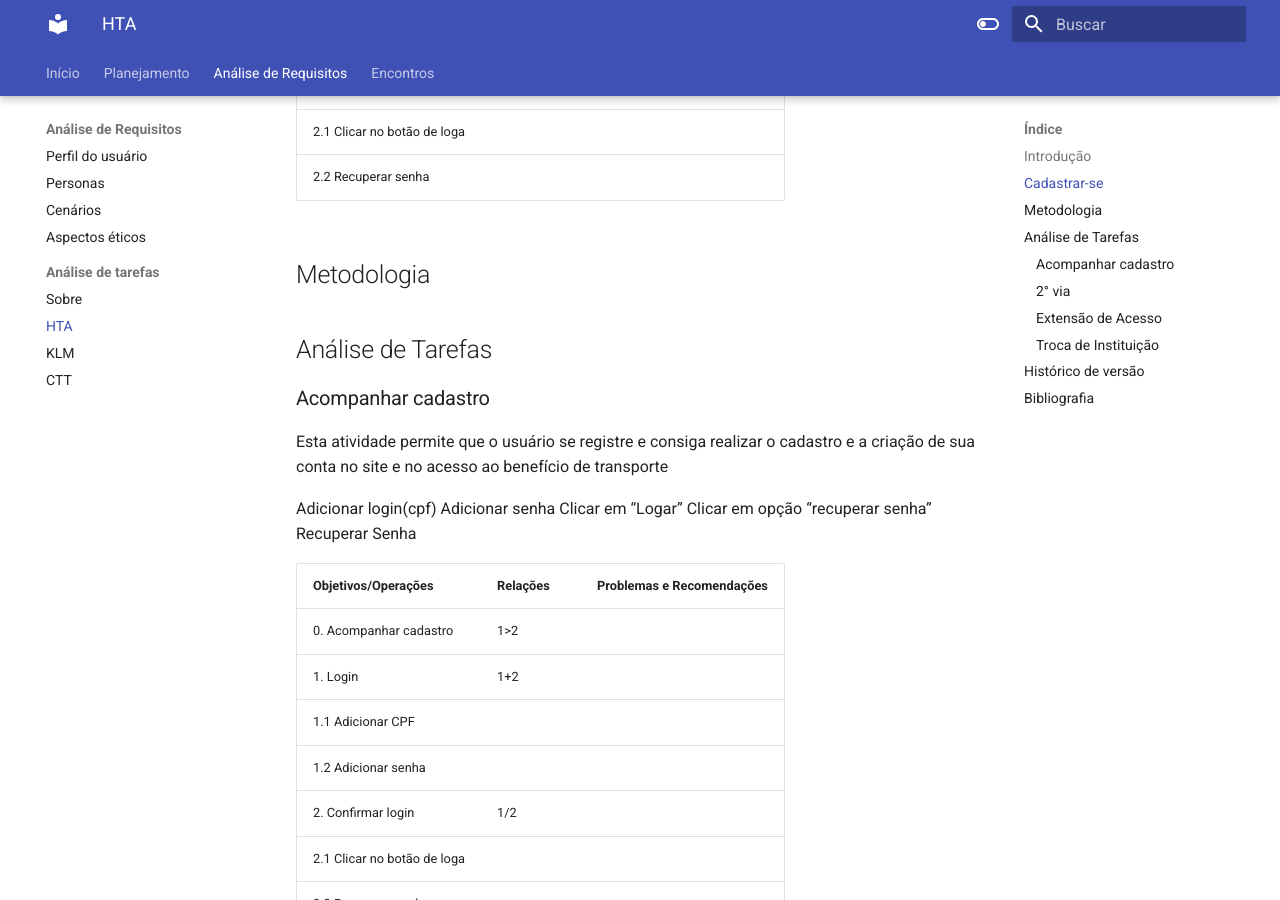
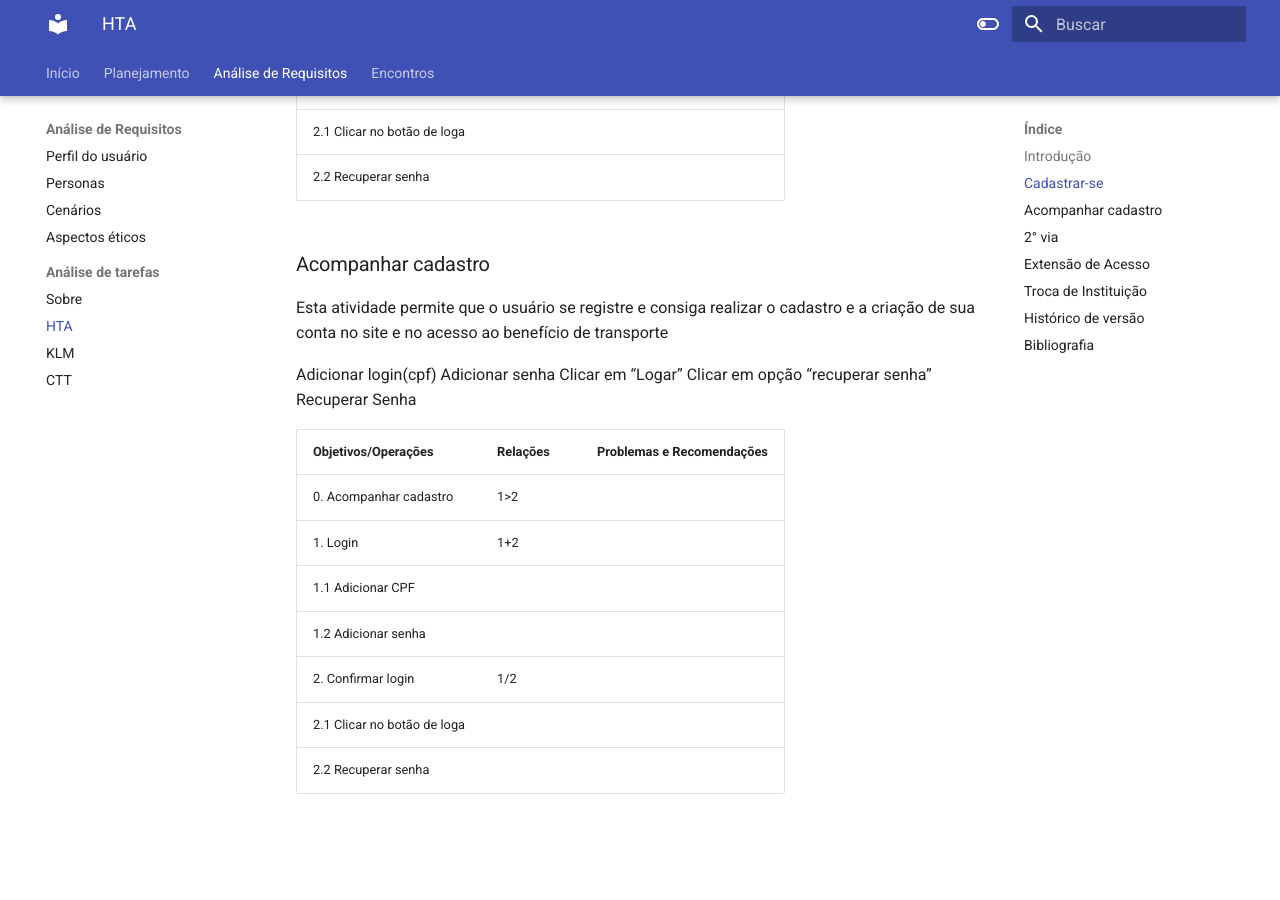
Before and after one commit to Interacao-Humano-Computador/2023.2--BRB-Mobilidade, an MkDocs documentation site: the page built from docs/analiseRequisitos/analise_tarefas/hta.md, in a window 1280 px wide and 900 px high, scrolled down 669 px. Built offline with MkDocs 1.6.1 and Material for MkDocs 9.7.7, drawn with Linux system fonts in a browser that asks for light colours.

Commit message:
Co-authored-by: Artur Jackson <artur-jack@users.noreply.github.com>

```diff
--- a/docs/analiseRequisitos/analise_tarefas/hta.md
+++ b/docs/analiseRequisitos/analise_tarefas/hta.md
@@ -14,8 +14,6 @@ A Análise Hierárquica de Tarefas (HTA) é uma metodologia usada para analisar
 |2.1 Clicar no botão de loga|     | |
 |2.2 Recuperar senha|     | |
 
-## Metodologia
-## Análise de Tarefas
 
 ### Acompanhar cadastro
 
```
